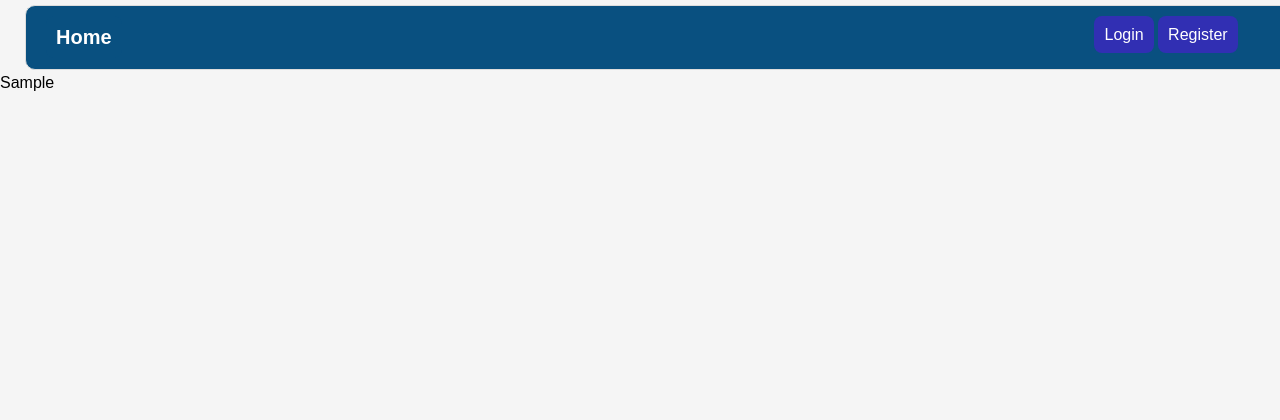
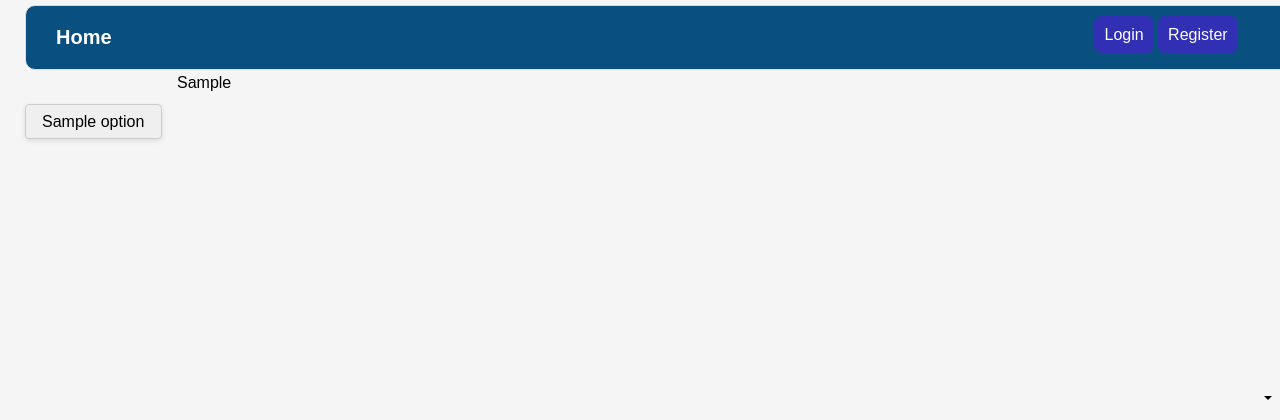
Before and after one commit to MinhHiepPHAM/backend_projects, a Django app: template myproject/templates/stock/ticker.html in a window 1280 px wide; the page is wider, and only the part inside the window is pictured. Shown: the top 420 px of that part. Run offline with Django 4.2, Linux system fonts and the light colour scheme; the template is opened without the code that fills it: most values are stand-ins (such as "Sample title", 1, 10 or a date in 2020).

Commit message:
add period options to ticker page

```diff
--- a/myproject/templates/stock/ticker.html
+++ b/myproject/templates/stock/ticker.html
@@ -15,10 +15,28 @@
             {% endif %}
         </div>
     </div>
+    <div class="grid-container">
+        <div>
+            <form method="post">
+                {% csrf_token %}
+                <div class="custom-select">
+                    <select name="period-selection" onchange='this.form.submit()'>
+                        {% for option in options %}
+                            {% if period == option.value %}
+                                <option value="{{ option.value }}" selected="selected">{{ option.label }}</option>
+                            {% else %}
+                                <option value="{{ option.value }}">{{ option.label }}</option>
+                            {% endif %}
+                        {% endfor %}
+                    </select>
+                </div>
+            </form>
+        </div>
 
-    <div style="margin-bottom: 20px;">
-        {{ plot_html|safe }}
-    </div>
+        <div style="margin-bottom: 20px;">
+            {{ plot_html|safe }}
+        </div>
+    <div></div>
 
 {% endblock content%}
 </html>
```
Also changed, not shown: myproject/stock_price/views.py (+8 -3 lines).
